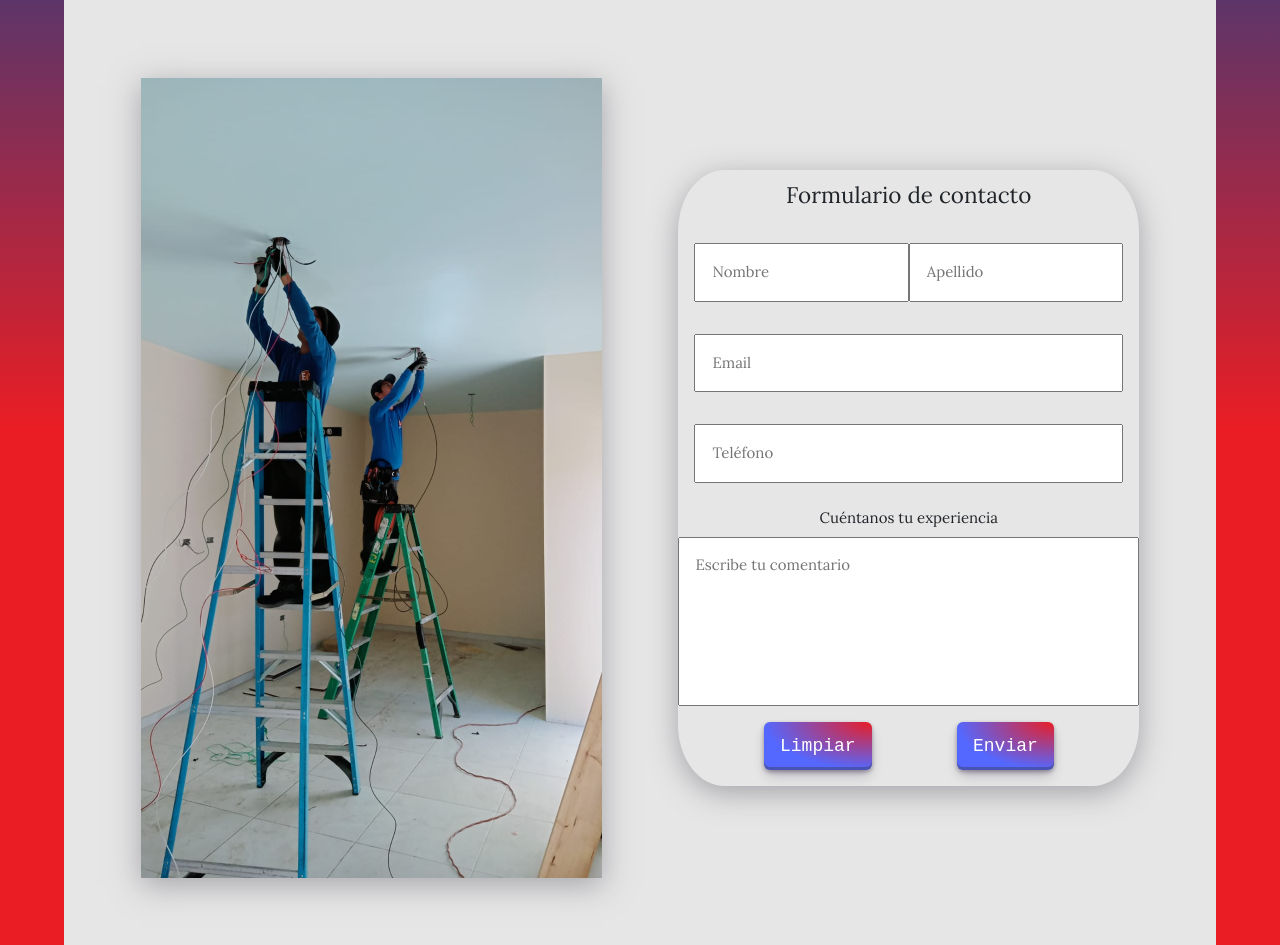
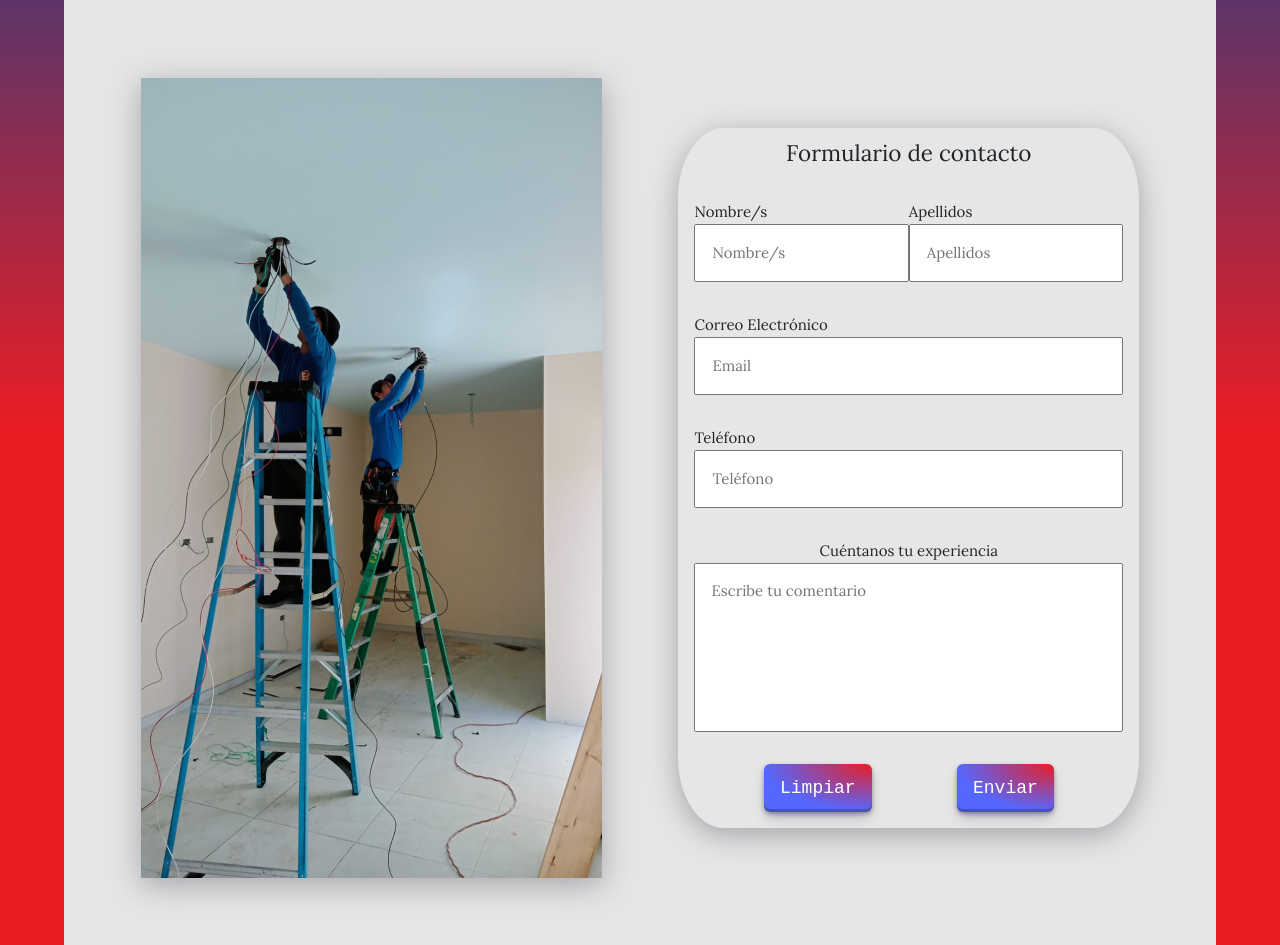
Before and after one commit to DanielHerrera24/Electrica-Janny, a plain HTML site: page paginas/contacto.html in a window 1280 px wide. Shown: the part 802-1747 px from the top of the page. Drawn offline with nearby package versions, Linux system fonts and the light colour scheme.

Commit message:
Arreglos semánticos y mejoras en el formulario

```diff
--- a/css/style.css
+++ b/css/style.css
@@ -388,19 +388,28 @@ form {
     border-radius: 10%;
 }
 
-.form-all {
+.form-casillas {
     display: flex;
-    justify-content: center;
+    padding: 2vh;
+    width: 100%;
 }
 
-.form-casillas {
-    padding: 2vh;
+.form-casillas div {
     width: 100%;
+    display: flex;
+    flex-direction: column;
 }
 
 .form-legend {
     padding: 1vh 0;
     text-align: center;
+}
+
+.form-textarea div {
+    display: flex;
+    flex-direction: column;
+    align-items: center;
+    padding: 2vh;
 }
 
 #textarea-comentario {
--- a/paginas/contacto.html
+++ b/paginas/contacto.html
@@ -68,24 +68,37 @@
                     <legend>Formulario de contacto</legend>
                 </div>
                 <div class="form-all form-casillas">
-                    <label for="nombre"></label>
-                    <input type="text" placeholder="Nombre" name="nombre" required minlength="3" id="input-nombre" class="form-casillas">
-                    <label for="apellido"></label>
-                    <input type="text" placeholder="Apellido" name="apellido" required id="input-apellido" class="form-casillas">
+                    <div>
+                        <label for="nombre">Nombre/s</label>
+                        <input type="text" placeholder="Nombre/s" name="nombre" required minlength="3" id="input-nombre"
+                            class="form-casillas">
+                    </div>
+                    <div>
+                        <label for="apellido">Apellidos</label>
+                        <input type="text" placeholder="Apellidos" name="apellido" required id="input-apellido"
+                            class="form-casillas">
+                    </div>
                 </div>
                 <div class="form-all form-casillas">
-                    <label for="correo"></label>
-                    <input type="email" placeholder="Email" name="correo" required id="input-email" class="form-casillas">
+                    <div>
+                        <label for="correo">Correo Electrónico</label>
+                        <input type="email" placeholder="Email" name="correo" required id="input-email"
+                            class="form-casillas">
+                    </div>
                 </div>
                 <div class="form-all form-casillas">
-                    <label for="telefono"></label>
-                    <input type="tel" placeholder="Teléfono" name="telefono" id="input-telefono" class="form-casillas">
+                    <div>
+                        <label for="telefono">Teléfono</label>
+                        <input type="tel" placeholder="Teléfono" name="telefono" id="input-telefono"
+                            class="form-casillas">
+                    </div>
                 </div>
-                <div class="form-all form-legend">Cuéntanos tu experiencia</div>
-                <div class="form-all form-div">
-                    <label for="comentario"></label>
-                    <textarea class="form-casillas" placeholder="Escribe tu comentario" name="comentario" id="textarea-comentario" cols=""
-                        rows="6"></textarea>
+                <div class="form-all form-textarea">
+                    <div>
+                        <label for="comentario">Cuéntanos tu experiencia</label>
+                        <textarea class="form-casillas" placeholder="Escribe tu comentario" name="comentario"
+                            id="textarea-comentario" cols="" rows="6"></textarea>
+                    </div>
                 </div>
                 <div class="form-all form-div-span">
                     <span class="form-span">
```
Also changed, not shown: paginas/servicios.html (+8 -8 lines).
